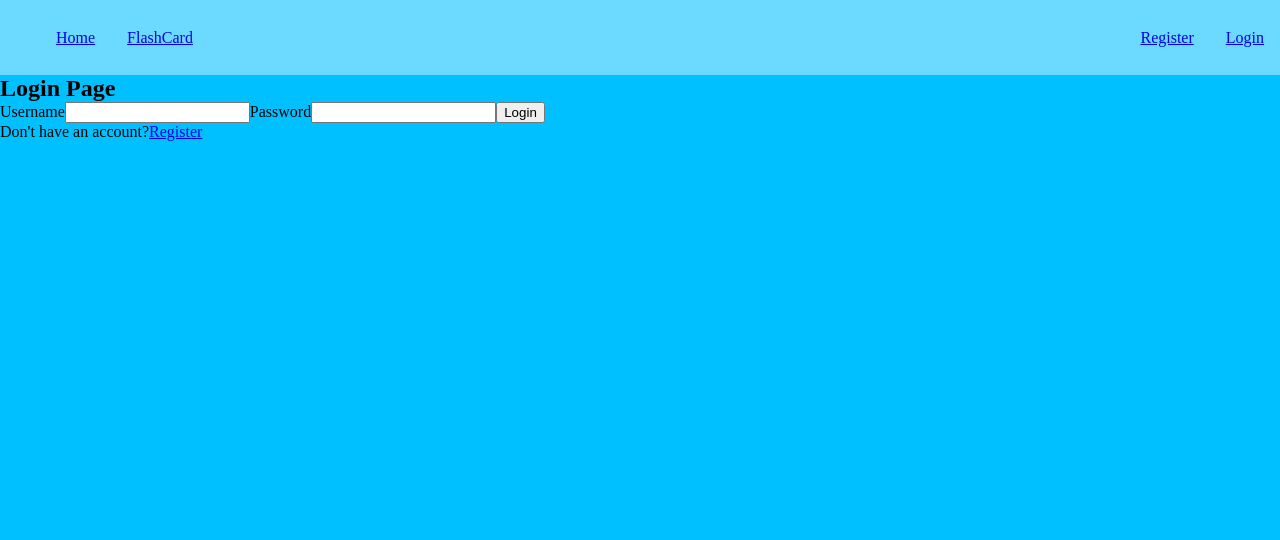
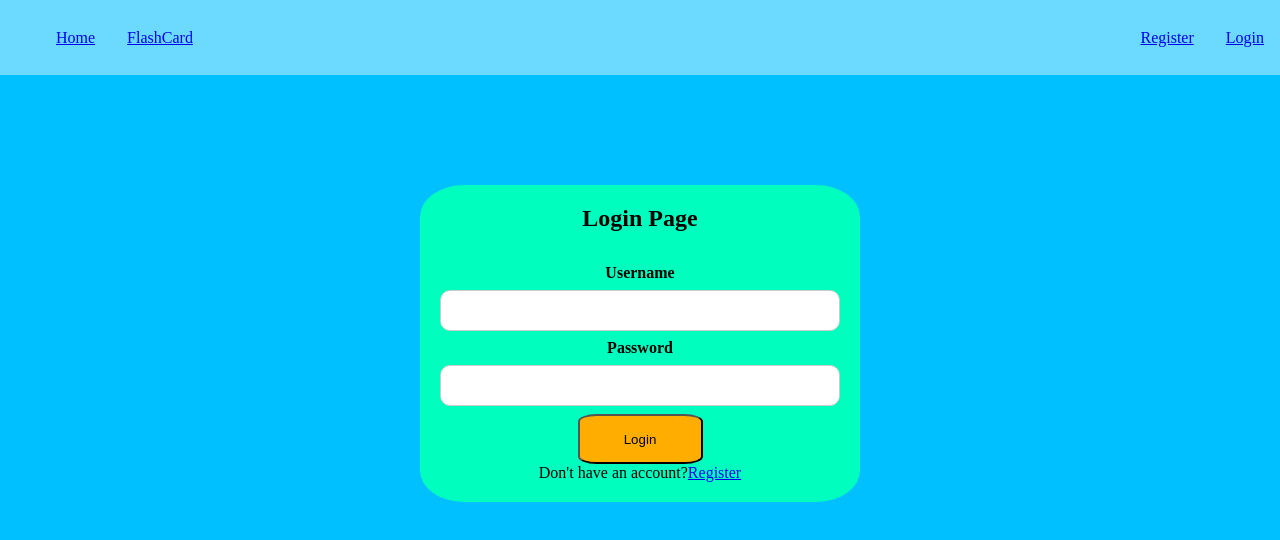
Before and after one commit to Thiefstep/Lap3, a React (Vite) app in the folder client/: page /login in a window 1280 px wide. Shown: the top 540 px of the page. Built offline with nearby package versions, Linux system fonts and the light colour scheme.

Commit message:
Added more code to css

```diff
--- a/client/package.json
+++ b/client/package.json
@@ -9,6 +9,6 @@
     "react-router-dom": "^6.4.2"
     },
     "devDependencies": {
-    "vite": "^3.2.2"
+    "vite": "^4.3.9"
     }
 }
--- a/client/src/assets/app.css
+++ b/client/src/assets/app.css
@@ -110,3 +110,32 @@ li{
     text-align: center;
     flex-direction: column;
 }
+
+.register{
+    background-color: #00ffbf;
+    text-align: center;
+    width: 400px;
+    margin: 100px auto;
+    padding: 20px;
+    border-radius: 10%;
+}
+.register h1{
+    padding-bottom: 2rem;
+}
+
+input[type=text], input[type=password], input[type=email] {
+    width: 100%;
+    padding: 12px 20px;
+    margin: 8px 0;
+    display: inline-block;
+    border: 1px solid #ccc;
+    box-sizing: border-box;
+    border-radius: 10px;
+}
+
+input[type=submit]{
+    height: 50px;
+    width: 125px;
+    background-color: #FFAE00;
+    border-radius: 15%;
+}
--- a/client/src/pages/Flashcard/index.jsx
+++ b/client/src/pages/Flashcard/index.jsx
@@ -2,9 +2,9 @@ import React from "react";
 import { Card } from "../../components";
 
 const Flashcard = () => {
-    return<main>
+    return<div className="home">
         <Card/>
-    </main>
+    </div>
 }
 
 export default Flashcard
--- a/client/src/pages/LoginPage/index.jsx
+++ b/client/src/pages/LoginPage/index.jsx
@@ -2,18 +2,20 @@ import React from "react";
 import { NavLink } from "react-router-dom";
 
 const LoginPage = () => {
-    return<main>
+    return<div className="home">
 
-        <form action='login'>
+        <form className="register"  action='login'>
             <h1>Login Page</h1>
-            <label for='username'>Username</label>
+            <label for='username'><b>Username</b></label>
             <input type='text' id='username' name='username' required />
-            <label for='password'>Password</label>
+
+            <label for='password'><b>Password</b></label>
             <input type='password' id='password' name='password' required />
+
             <input type='submit' value='Login' />
             <p>Don't have an account?<NavLink to='/register'>Register</NavLink></p>
         </form>
-    </main>
+    </div>
 }
 
 export default LoginPage
--- a/client/src/pages/NotFound/index.jsx
+++ b/client/src/pages/NotFound/index.jsx
@@ -2,10 +2,10 @@ import React from 'react';
 import { Link } from 'react-router-dom';
 
 const NotFound = () => {
-    return <main>
+    return <div className="home">
         <h1>404: Page not found</h1>
         <Link to="/">Return Home</Link>
-    </main>
+    </div>
 };
 
 export default NotFound;
--- a/client/src/pages/RegisterPage/index.jsx
+++ b/client/src/pages/RegisterPage/index.jsx
@@ -2,20 +2,24 @@ import React from "react";
 import { NavLink } from "react-router-dom";
 
 const RegisterPage = () => {
-    return<main>
+    return<>
 
-    <form action='login'>
-        <h1>Login Page</h1>
-        <label for='username'>Username</label>
-        <input type='text' id='username' name='username' required /
-        ><label for='Email'>Email</label>
+    <form className="register" action='register'>
+        <h1>Register Page</h1>
+        <label for='username'><b>Username</b></label>
+        <input type='text' id='username' name='username' required />
+
+
+        <label for='Email'><b>Email</b></label>
         <input type='email' id='email' name='email' required />
-        <label for='password'>Password</label>
+
+        <label for='password'><b>Password</b></label>
         <input type='password' id='password' name='password' required />
+
         <input type='submit' value='Register' />
         <p>Have an account already?<NavLink to='/login'>Login</NavLink></p>
     </form>
-</main>
+</>
 }
 
 export default RegisterPage
```
